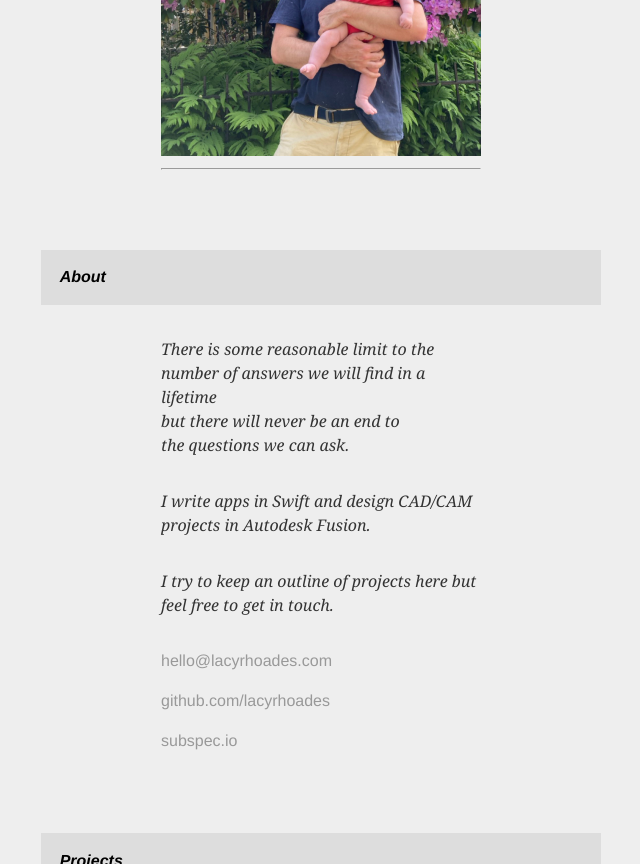
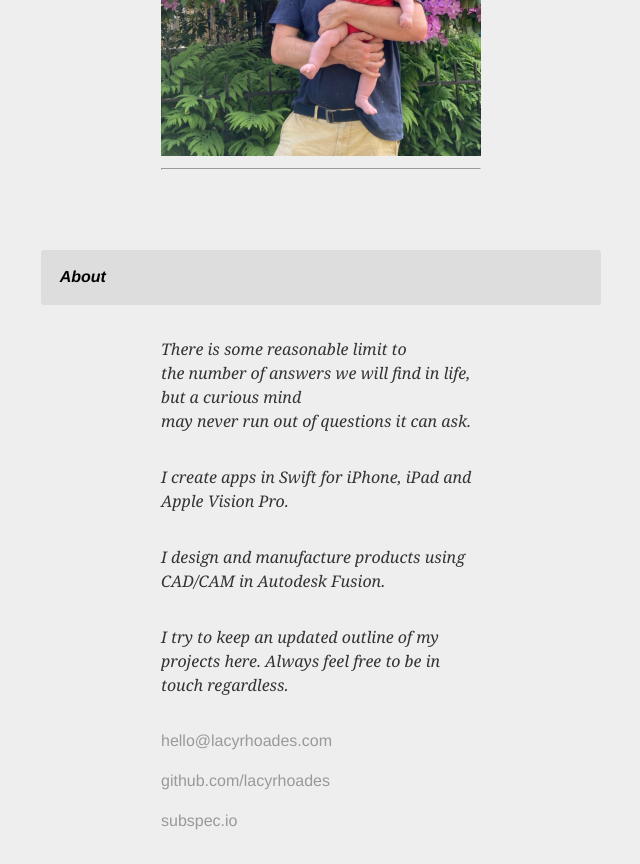
Before and after one commit to lacyrhoades/lacyrhoades.github.io, a Jekyll site: the page built from index.html, in a window 1280 px wide, cut to the strip 391-1255 px from the top of the page. Shown: the whole strip, without its empty margins (319-959 px from the left). Built offline with Jekyll 4.4.1, drawn with Linux system fonts in a browser that asks for light colours.

Commit message:
Changed homepage copy

```diff
--- a/css/main.css
+++ b/css/main.css
@@ -49,6 +49,7 @@ img {
     padding: 14pt;
     font-style: italic;
     font-weight: bold;
+    border-radius: 3px;
 }
 
 .section-body {
--- a/index.html
+++ b/index.html
@@ -11,9 +11,13 @@ title: Lacy Rhoades
             </div>
 			<div class="section-divider">About</div>
             <div class="section-body">
-                <p>There is some reasonable limit to the<br>number of answers we will find in a lifetime<br>but there will never be an end to<br>the questions we can ask.</p>
-                <p>I write apps in Swift and design CAD/CAM projects in Autodesk Fusion.</p>
-                <p>I try to keep an outline of projects here but feel free to get in touch.</p>
+                <p>There is some reasonable limit to<br/>
+                    the number of answers we will find in life,<br/>
+                    but a curious mind<br/>
+                    may never run out of questions it can ask.</p>
+                <p>I create apps in Swift for iPhone, iPad and Apple Vision Pro.</p>
+                <p>I design and manufacture products using CAD/CAM in Autodesk Fusion.</p>
+                <p>I try to keep an updated outline of my projects here. Always feel free to be in touch regardless.</p>
                 <ul>
                     <li><a href="mailto:hello@lacyrhoades.com">hello@lacyrhoades.com</a></li>
                     <li><a href="https://github.com/lacyrhoades">github.com/lacyrhoades</a></li>
```
